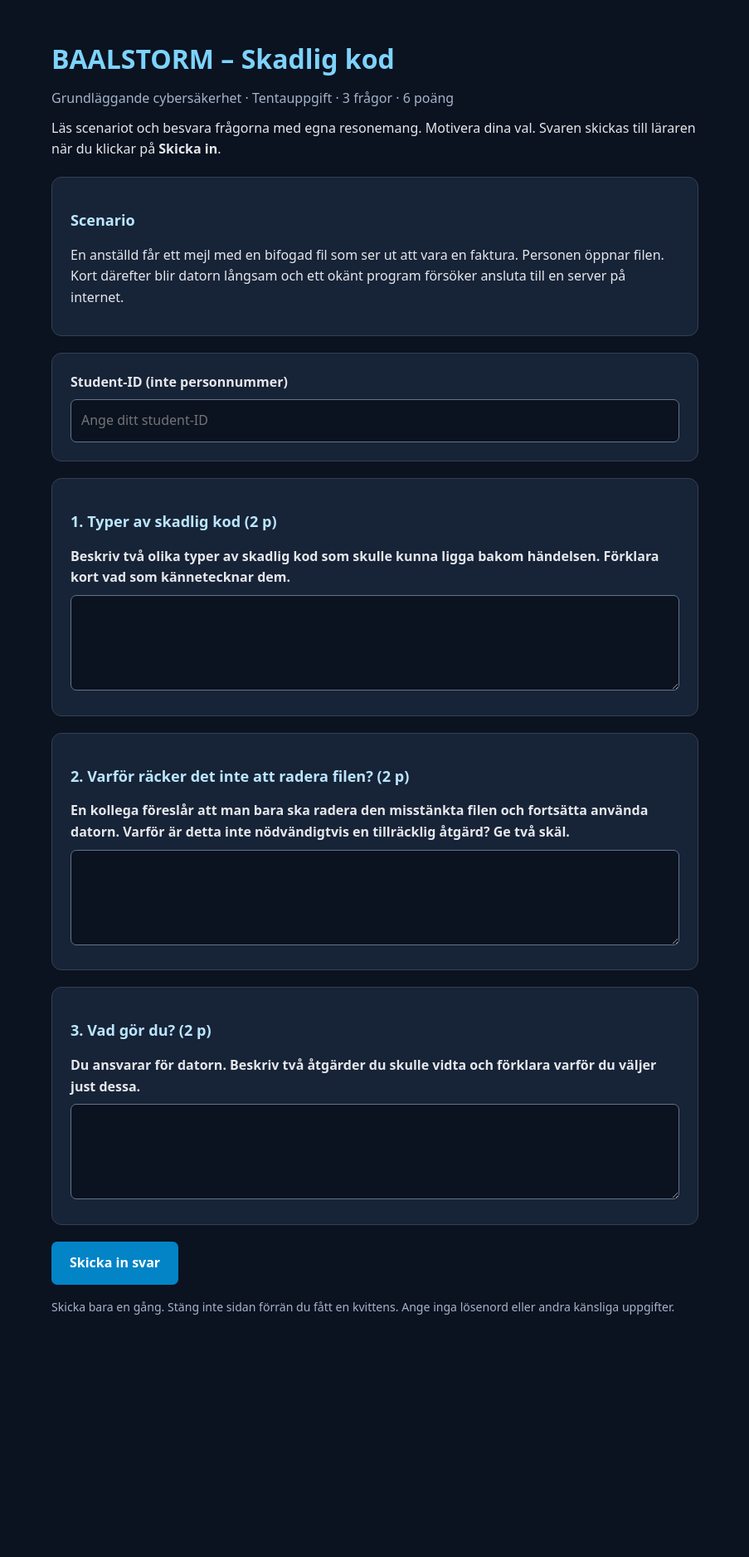
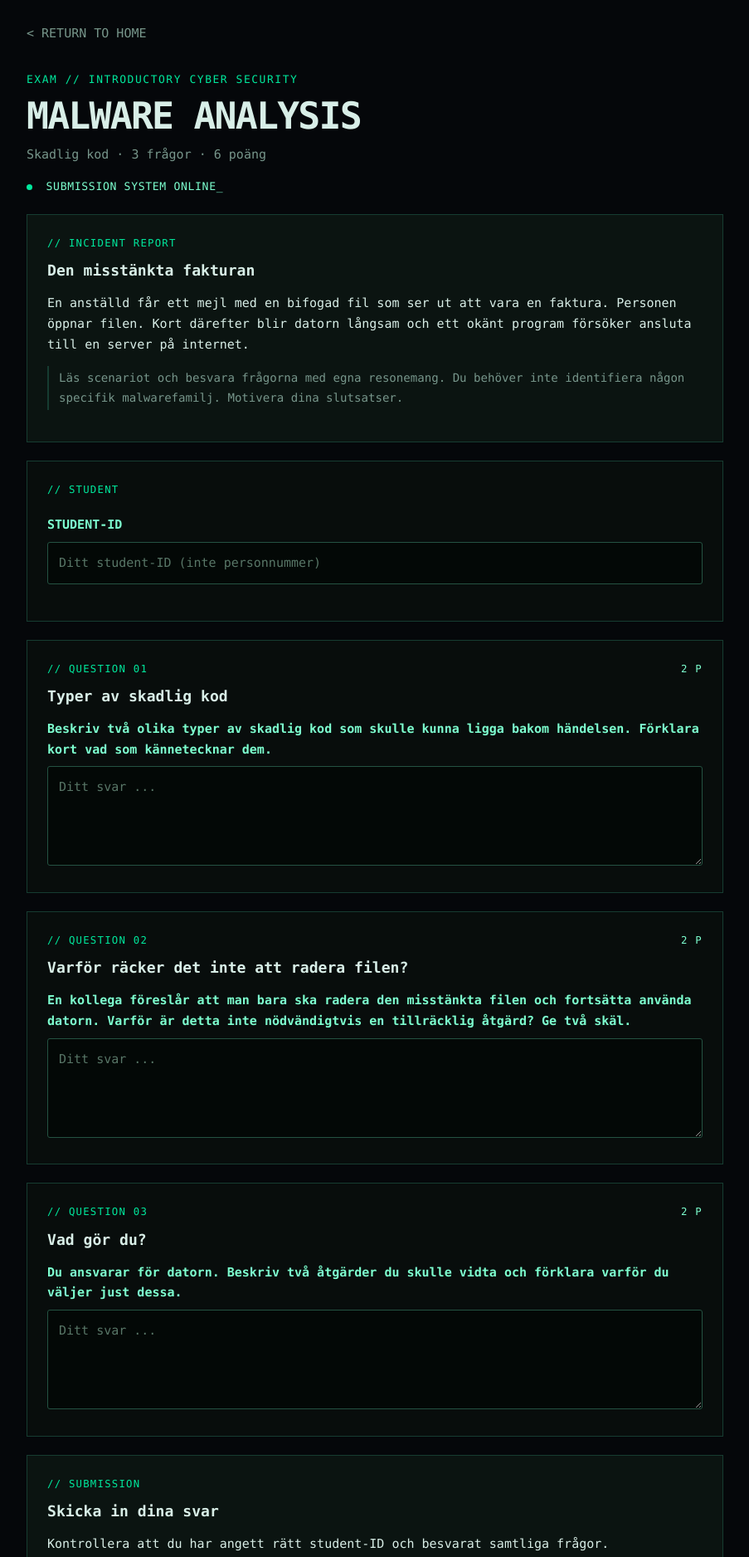
Before and after one commit to buddy-lackey/buddy-lackey.github.io, a plain HTML site: page itsecurity/baalstorm_malware_exam.html in a window 1280 px wide. Shown: the top 1876 px of the page at 83% size, without its empty margins (188-1091 px from the left). Before the commit the page ends 1631 px from the top, so only its background shows below. Drawn offline with Linux system fonts and the light colour scheme.

Commit message:
Update baalstorm_malware_exam.html

```diff
--- a/itsecurity/baalstorm_malware_exam.html
+++ b/itsecurity/baalstorm_malware_exam.html
@@ -1,180 +1,394 @@
-
 <!doctype html>
 <html lang="sv">
 <head>
 <meta charset="utf-8">
-<meta name="viewport" content="width=device-width,initial-scale=1">
-<title>BAALSTORM – Skadlig kod</title>
+<meta name="viewport" content="width=device-width, initial-scale=1">
+<meta name="referrer" content="no-referrer">
+<title>BAALSTORM // Malware Exam</title>
 <style>
-:root { color-scheme: dark; }
+:root {
+  color-scheme: dark;
+  --bg: #05070a;
+  --panel: #080d0c;
+  --panel-alt: #0b1411;
+  --line: #163c31;
+  --green: #00e89d;
+  --green-soft: #7dffcf;
+  --text: #d8eee7;
+  --muted: #77968b;
+  --error: #ff9b9b;
+}
 * { box-sizing: border-box; }
 body {
   margin: 0;
-  background: #0b1220;
-  color: #e5e7eb;
-  font: 16px/1.6 system-ui, Segoe UI, Arial, sans-serif;
+  background: var(--bg);
+  color: var(--text);
+  font: 15px/1.65 Consolas, "Courier New", monospace;
 }
-main { max-width: 820px; margin: 45px auto; padding: 0 20px; }
-h1 { color: #7dd3fc; margin-bottom: 0; }
-h2 { font-size: 1.13rem; color: #bae6fd; }
-p { margin: 10px 0; }
-.muted { color: #a5b4c8; }
-.card {
-  background: #172337;
-  border: 1px solid #334155;
-  border-radius: 12px;
-  padding: 22px;
-  margin: 20px 0;
+main {
+  max-width: 880px;
+  margin: 0 auto;
+  padding: 28px 20px 65px;
 }
-label { display: block; font-weight: 600; margin-bottom: 8px; }
+a {
+  color: var(--green-soft);
+  text-underline-offset: 3px;
+}
+.back {
+  display: inline-block;
+  margin-bottom: 32px;
+  color: var(--muted);
+  text-decoration: none;
+}
+.back:hover { color: var(--green); }
+.eyebrow {
+  color: var(--green);
+  letter-spacing: .12em;
+  font-size: .81rem;
+}
+h1 {
+  margin: 8px 0;
+  font-size: clamp(1.8rem, 4.5vw, 2.8rem);
+  line-height: 1.15;
+  letter-spacing: -.04em;
+}
+.subtitle {
+  color: var(--muted);
+  margin: 0 0 16px;
+}
+.online {
+  color: var(--green-soft);
+  font-size: .82rem;
+  letter-spacing: .05em;
+}
+.dot {
+  display: inline-block;
+  width: 7px;
+  height: 7px;
+  margin-right: 8px;
+  border-radius: 50%;
+  background: var(--green);
+}
+.cursor {
+  animation: blink 1.2s steps(1) infinite;
+}
+@keyframes blink {
+  50% { opacity: 0; }
+}
+.panel {
+  margin-top: 22px;
+  border: 1px solid var(--line);
+  background: var(--panel);
+  padding: 24px;
+}
+.panel.alt { background: var(--panel-alt); }
+.panel-title {
+  color: var(--green);
+  font-size: .77rem;
+  letter-spacing: .1em;
+  margin-bottom: 8px;
+}
+h2 {
+  color: var(--text);
+  font-size: 1.13rem;
+  margin: 0 0 12px;
+}
+p { margin: 8px 0 14px; }
+.note {
+  border-left: 2px solid var(--line);
+  color: var(--muted);
+  padding: 3px 0 3px 12px;
+  font-size: .88rem;
+}
+.points {
+  float: right;
+  color: var(--green-soft);
+  font-weight: normal;
+}
+.field { margin: 20px 0; }
+label {
+  display: block;
+  margin-bottom: 8px;
+  color: var(--green-soft);
+  font-weight: bold;
+}
 input, textarea {
   width: 100%;
-  border: 1px solid #64748b;
-  border-radius: 7px;
-  background: #0b1220;
-  color: #fff;
-  padding: 12px;
+  padding: 12px 13px;
+  border: 1px solid #245242;
+  border-radius: 3px;
+  background: #030806;
+  color: var(--text);
   font: inherit;
 }
-textarea { min-height: 115px; resize: vertical; }
-input:focus, textarea:focus { outline: 2px solid #38bdf8; }
+textarea {
+  min-height: 120px;
+  resize: vertical;
+}
+input:focus,
+textarea:focus,
+button:focus-visible {
+  outline: 2px solid var(--green);
+  outline-offset: 2px;
+}
+::placeholder {
+  color: #587667;
+  opacity: 1;
+}
+.help {
+  color: var(--muted);
+  font-size: .85rem;
+  margin-top: 7px;
+}
 button {
-  background: #0284c7;
-  color: white;
-  border: 0;
-  border-radius: 7px;
-  padding: 13px 22px;
+  border: 1px solid var(--green);
+  border-radius: 3px;
+  background: var(--green);
+  color: #021009;
+  padding: 12px 18px;
   font: inherit;
-  font-weight: 700;
+  font-weight: bold;
   cursor: pointer;
 }
-button:disabled { opacity: .55; cursor: wait; }
-.small { font-size: .88rem; }
-.status { margin: 16px 0; font-weight: 600; }
-.success { color: #86efac; }
-.error { color: #fca5a5; }
-a { color: #7dd3fc; }
+button:hover:not(:disabled) {
+  background: var(--green-soft);
+  border-color: var(--green-soft);
+}
+button:disabled {
+  opacity: .48;
+  cursor: wait;
+}
+.status {
+  min-height: 24px;
+  margin-top: 14px;
+  overflow-wrap: anywhere;
+}
+.status.error { color: var(--error); }
+.status.success { color: var(--green-soft); }
+.footer {
+  border-top: 1px solid var(--line);
+  padding-top: 18px;
+  margin-top: 34px;
+  color: var(--muted);
+  font-size: .83rem;
+}
+@media (max-width: 560px) {
+  .panel { padding: 17px; }
+  .points {
+    float: none;
+    margin-left: 8px;
+  }
+}
+@media (prefers-reduced-motion: reduce) {
+  .cursor { animation: none; }
+}
 </style>
 </head>
 <body>
 <main>
 
-<h1>BAALSTORM – Skadlig kod</h1>
-<p class="muted">
-Grundläggande cybersäkerhet · Tentauppgift · 3 frågor · 6 poäng
+<a class="back" href="../">&lt; RETURN TO HOME</a>
+
+<header>
+  <div class="eyebrow">
+    EXAM // INTRODUCTORY CYBER SECURITY
+  </div>
+  <h1>MALWARE ANALYSIS</h1>
+  <p class="subtitle">
+    Skadlig kod · 3 frågor · 6 poäng
   </p>
+  <div class="online">
+    <span class="dot"></span>
+    SUBMISSION SYSTEM ONLINE<span class="cursor">_</span>
+  </div>
+</header>
 
+<section class="panel alt">
+  <div class="panel-title">// INCIDENT REPORT</div>
+  <h2>Den misstänkta fakturan</h2>
   <p>
-Läs scenariot och besvara frågorna med egna resonemang.
-Motivera dina val. Svaren skickas till läraren när du
-klickar på <strong>Skicka in</strong>.
+    En anställd får ett mejl med en bifogad fil
+    som ser ut att vara en faktura. Personen öppnar
+    filen. Kort därefter blir datorn långsam och
+    ett okänt program försöker ansluta till en
+    server på internet.
   </p>
-
-<section class="card">
-<h2>Scenario</h2>
-<p>
-En anställd får ett mejl med en bifogad fil som ser ut
-att vara en faktura. Personen öppnar filen. Kort därefter
-blir datorn långsam och ett okänt program försöker
-ansluta till en server på internet.
+  <p class="note">
+    Läs scenariot och besvara frågorna med egna
+    resonemang. Du behöver inte identifiera någon
+    specifik malwarefamilj. Motivera dina slutsatser.
   </p>
 </section>
 
-<form id="exam">
+<form id="exam" novalidate>
 
-<section class="card">
-<label for="student">Student-ID (inte personnummer)</label>
-<input id="student" name="student" maxlength="100"
-       minlength="2" autocomplete="off" required
-       placeholder="Ange ditt student-ID">
+  <section class="panel">
+    <div class="panel-title">// STUDENT</div>
+    <div class="field">
+      <label for="student">STUDENT-ID</label>
+      <input
+        id="student"
+        name="student"
+        type="text"
+        minlength="2"
+        maxlength="100"
+        autocomplete="off"
+        required
+        placeholder="Ditt student-ID (inte personnummer)"
+      >
+    </div>
   </section>
 
-<section class="card">
-<h2>1. Typer av skadlig kod (2 p)</h2>
+  <section class="panel">
+    <div class="panel-title">
+      // QUESTION 01 <span class="points">2 P</span>
+    </div>
+    <h2>Typer av skadlig kod</h2>
     <label for="q1">
-Beskriv två olika typer av skadlig kod som skulle kunna
-ligga bakom händelsen. Förklara kort vad som kännetecknar dem.
+      Beskriv två olika typer av skadlig kod som
+      skulle kunna ligga bakom händelsen.
+      Förklara kort vad som kännetecknar dem.
     </label>
-<textarea id="q1" name="q1" minlength="5"
-          maxlength="5000" required></textarea>
+    <textarea
+      id="q1"
+      name="q1"
+      minlength="5"
+      maxlength="5000"
+      required
+      placeholder="Ditt svar ..."
+    ></textarea>
   </section>
 
-<section class="card">
-<h2>2. Varför räcker det inte att radera filen? (2 p)</h2>
+  <section class="panel">
+    <div class="panel-title">
+      // QUESTION 02 <span class="points">2 P</span>
+    </div>
+    <h2>Varför räcker det inte att radera filen?</h2>
     <label for="q2">
-En kollega föreslår att man bara ska radera den misstänkta
-filen och fortsätta använda datorn. Varför är detta inte
-nödvändigtvis en tillräcklig åtgärd? Ge två skäl.
+      En kollega föreslår att man bara ska radera
+      den misstänkta filen och fortsätta använda
+      datorn. Varför är detta inte nödvändigtvis
+      en tillräcklig åtgärd? Ge två skäl.
     </label>
-<textarea id="q2" name="q2" minlength="5"
-          maxlength="5000" required></textarea>
+    <textarea
+      id="q2"
+      name="q2"
+      minlength="5"
+      maxlength="5000"
+      required
+      placeholder="Ditt svar ..."
+    ></textarea>
   </section>
 
-<section class="card">
-<h2>3. Vad gör du? (2 p)</h2>
+  <section class="panel">
+    <div class="panel-title">
+      // QUESTION 03 <span class="points">2 P</span>
+    </div>
+    <h2>Vad gör du?</h2>
     <label for="q3">
-Du ansvarar för datorn. Beskriv två åtgärder du skulle
-vidta och förklara varför du väljer just dessa.
+      Du ansvarar för datorn. Beskriv två åtgärder
+      du skulle vidta och förklara varför du
+      väljer just dessa.
     </label>
-<textarea id="q3" name="q3" minlength="5"
-          maxlength="5000" required></textarea>
+    <textarea
+      id="q3"
+      name="q3"
+      minlength="5"
+      maxlength="5000"
+      required
+      placeholder="Ditt svar ..."
+    ></textarea>
   </section>
 
-<button id="send" type="submit">Skicka in svar</button>
-
-<p id="status" class="status" role="status"
-   aria-live="polite"></p>
-
-<p class="muted small">
-Skicka bara en gång. Stäng inte sidan förrän du fått
-en kvittens. Ange inga lösenord eller andra känsliga uppgifter.
+  <section class="panel alt">
+    <div class="panel-title">// SUBMISSION</div>
+    <h2>Skicka in dina svar</h2>
+    <p>
+      Kontrollera att du har angett rätt student-ID
+      och besvarat samtliga frågor.
     </p>
 
+    <button id="send" type="submit">
+      SEND EXAM →
+    </button>
+
+    <div
+      id="status"
+      class="status"
+      role="status"
+      aria-live="polite"
+    ></div>
+
+    <p class="help">
+      Stäng inte sidan förrän du fått ett
+      kvittensnummer. Ange inga lösenord eller
+      andra känsliga uppgifter i svaren.
+    </p>
+  </section>
+
 </form>
+
+<div class="footer">
+  BAALSTORM // MALWARE ANALYSIS // EXAM SUBMISSION
+</div>
+
 </main>
 
 <script>
-'use strict';
+"use strict";
 
 const API =
-  'https://baalstorm-exam-api.christer-l-s-andersson.workers.dev/submit';
+  "https://baalstorm-exam-api.christer-l-s-andersson.workers.dev/submit";
 
-const EXAM_ID = 'malware-basic-v1';
+const EXAM_ID = "malware-basic-v1";
 
-const form = document.getElementById('exam');
-const status = document.getElementById('status');
-const button = document.getElementById('send');
+const form = document.getElementById("exam");
+const statusElement = document.getElementById("status");
+const button = document.getElementById("send");
 
 let completed = false;
 
-form.addEventListener('submit', async event => {
+function showStatus(message, kind) {
+  statusElement.textContent = message;
+  statusElement.className =
+    "status" + (kind ? " " + kind : "");
+}
+
+form.addEventListener("submit", async event => {
   event.preventDefault();
 
-  if (completed || !form.reportValidity()) return;
+  if (completed) return;
 
   const student_id =
-    document.getElementById('student').value.trim();
+    document.getElementById("student").value.trim();
 
-  const answers = ['q1', 'q2', 'q3'].map(id =>
+  const answers = ["q1", "q2", "q3"].map(id =>
     document.getElementById(id).value.trim()
   );
 
-  if (student_id.length < 2 ||
-      answers.some(a => a.length < 5)) {
-    status.textContent =
-      'Fyll i student-ID och alla tre svar.';
-    status.className = 'status error';
+  if (
+    student_id.length < 2 ||
+    student_id.length > 100 ||
+    answers.some(answer =>
+      answer.length < 5 || answer.length > 5000
+    )
+  ) {
+    showStatus(
+      "Ange student-ID och besvara alla tre frågor.",
+      "error"
+    );
     return;
   }
 
   button.disabled = true;
-  status.textContent = 'Skickar in svar…';
-  status.className = 'status';
+  showStatus("Skickar in svar ...");
 
   try {
     const response = await fetch(API, {
-      method: 'POST',
-      headers: { 'Content-Type': 'application/json' },
+      method: "POST",
+      headers: {
+        "Content-Type": "application/json"
+      },
       body: JSON.stringify({
         student_id,
         exam_id: EXAM_ID,
@@ -182,36 +396,45 @@ form.addEventListener('submit', async event => {
       })
     });
 
-    let data = {};
+    let data = null;
+
     try {
       data = await response.json();
     } catch {}
 
-    if (!response.ok || !data.success) {
+    if (
+      !response.ok ||
+      !data ||
+      data.success !== true
+    ) {
       throw new Error(
-        data.error || 'Servern kunde inte bekräfta inlämningen.'
+        "Servern kunde inte bekräfta inlämningen."
       );
     }
 
     completed = true;
 
-    status.textContent =
-      `Inlämningen är sparad! Kvittensnummer: ` +
-      `${data.submission_id}. Spara numret.`;
+    form.querySelectorAll("input, textarea")
+      .forEach(field => {
+        field.readOnly = true;
+      });
 
-    status.className = 'status success';
-    button.textContent = 'Inlämnat';
+    button.textContent = "SUBMITTED ✓";
 
-    form.querySelectorAll('input,textarea')
-      .forEach(el => el.readOnly = true);
+    showStatus(
+      "Inlämningen är sparad! Kvittensnummer: " +
+      data.submission_id + ". Spara numret.",
+      "success"
+    );
 
-  } catch (err) {
-    status.textContent =
-      'Ingen kvittens mottogs: ' + err.message +
-      ' Kontrollera med läraren innan du försöker igen, ' +
-      'eftersom svaret kan ha sparats.';
+  } catch (error) {
+    showStatus(
+      "Ingen kvittens mottogs. " + error.message +
+      " Kontrollera med läraren innan du försöker igen; " +
+      "svaret kan ha sparats.",
+      "error"
+    );
 
-    status.className = 'status error';
     button.disabled = false;
   }
 });
```
Lines whose indentation alone changed are shown as unchanged.
